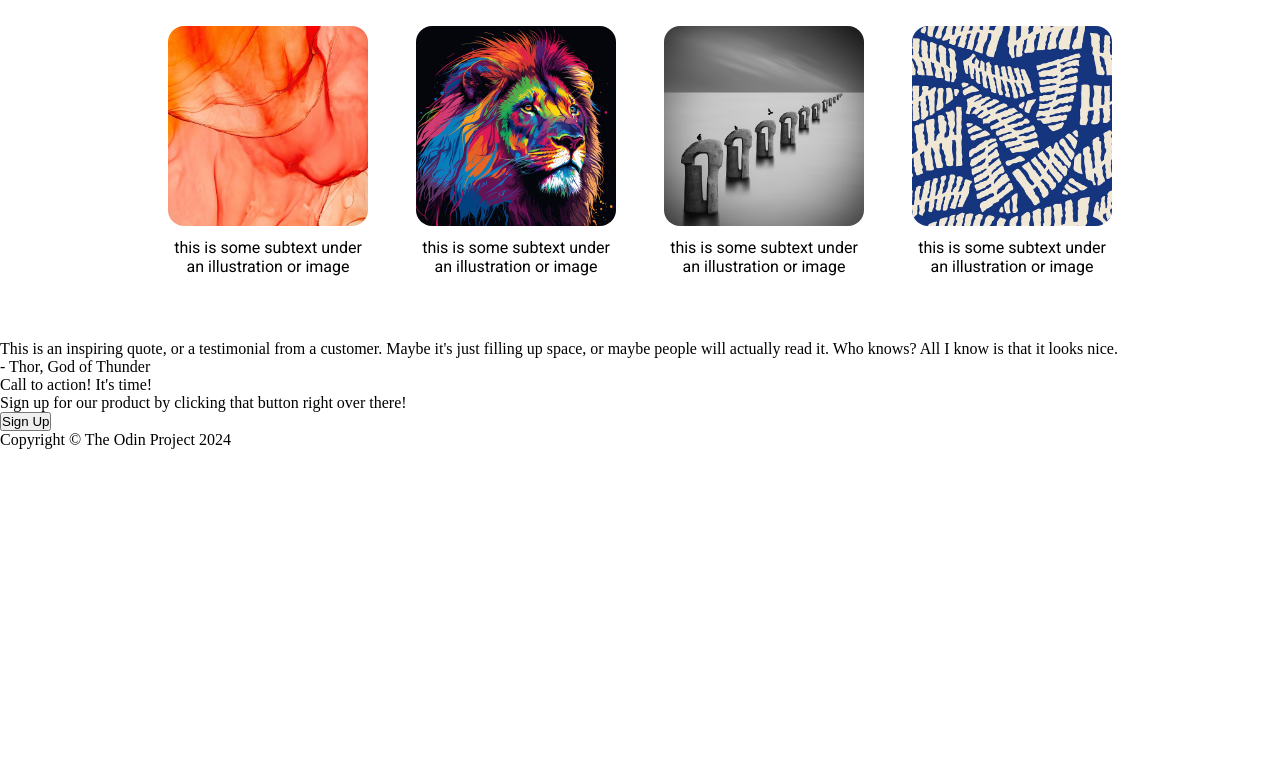
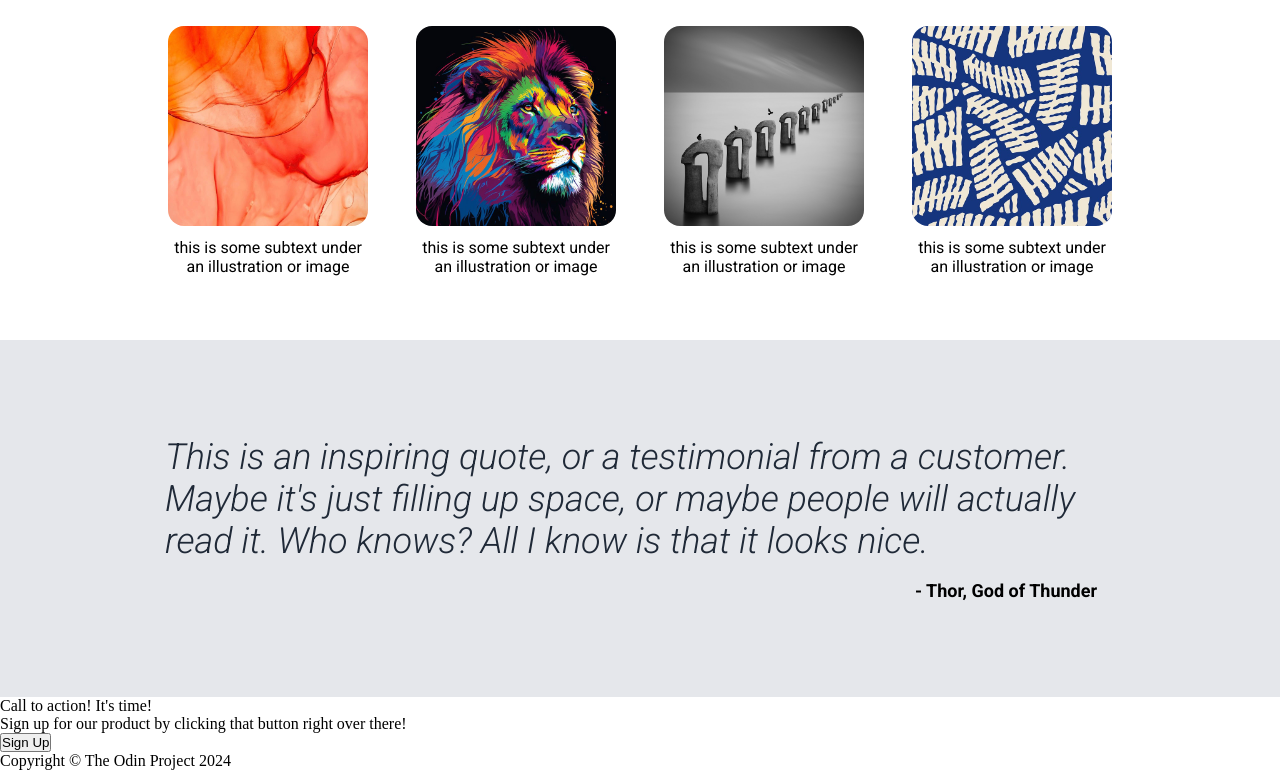
Before and after one commit to tangerineArc/landing-page, a plain HTML site: page index.html in a window 1280 px wide. Shown: the part 648-1418 px from the top of the page. Before the commit the page ends 1097 px from the top, so only its background shows below. Drawn offline with Linux system fonts and the light colour scheme.

Commit message:
feat: stylise review-section

```diff
--- a/index.html
+++ b/index.html
@@ -50,13 +50,11 @@
             </div>
         </div>
     </section>
-    <section>
-        <p>
+    <section class="review-section">
+        <p class="review-text">
             This is an inspiring quote, or a testimonial from a customer. Maybe it's just filling up space, or maybe people will actually read it. Who knows? All I know is that it looks nice.
         </p>
-        <p>
-            - Thor, God of Thunder
-        </p>
+        <p class="review-author">- Thor, God of Thunder</p>
     </section>
     <section>
         <div>Call to action! It's time!</div>
--- a/style.css
+++ b/style.css
@@ -109,3 +109,34 @@
     border-radius: 1em;
     margin-bottom: 0.5em;
 }
+
+.review-section {
+    background-color: #E5E7EB;
+    padding: 6em;
+
+    font-family: "Roboto", sans-serif;
+
+    display: flex;
+    flex-direction: column;
+    justify-content: center;
+    align-items: center;
+}
+
+.review-text {
+    font-size: 36px;
+    font-weight: 300;
+    font-style: italic;
+    color: #1F2937;
+
+    max-width: 950px;
+}
+
+.review-author {
+    text-align: end;
+    font-size: 18px;
+    font-weight: bold;
+
+    margin-right: 2em;
+    margin-top: 1em;
+    width: 950px;
+}
```
